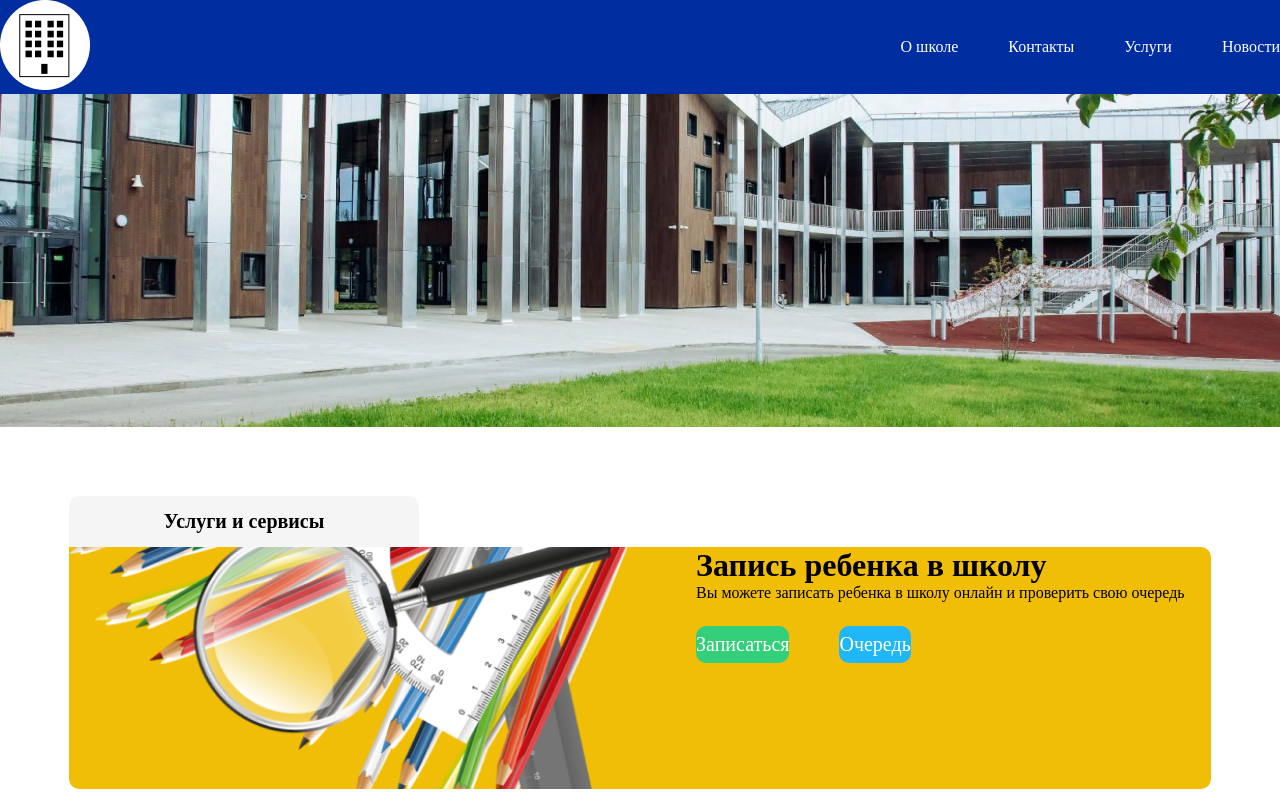
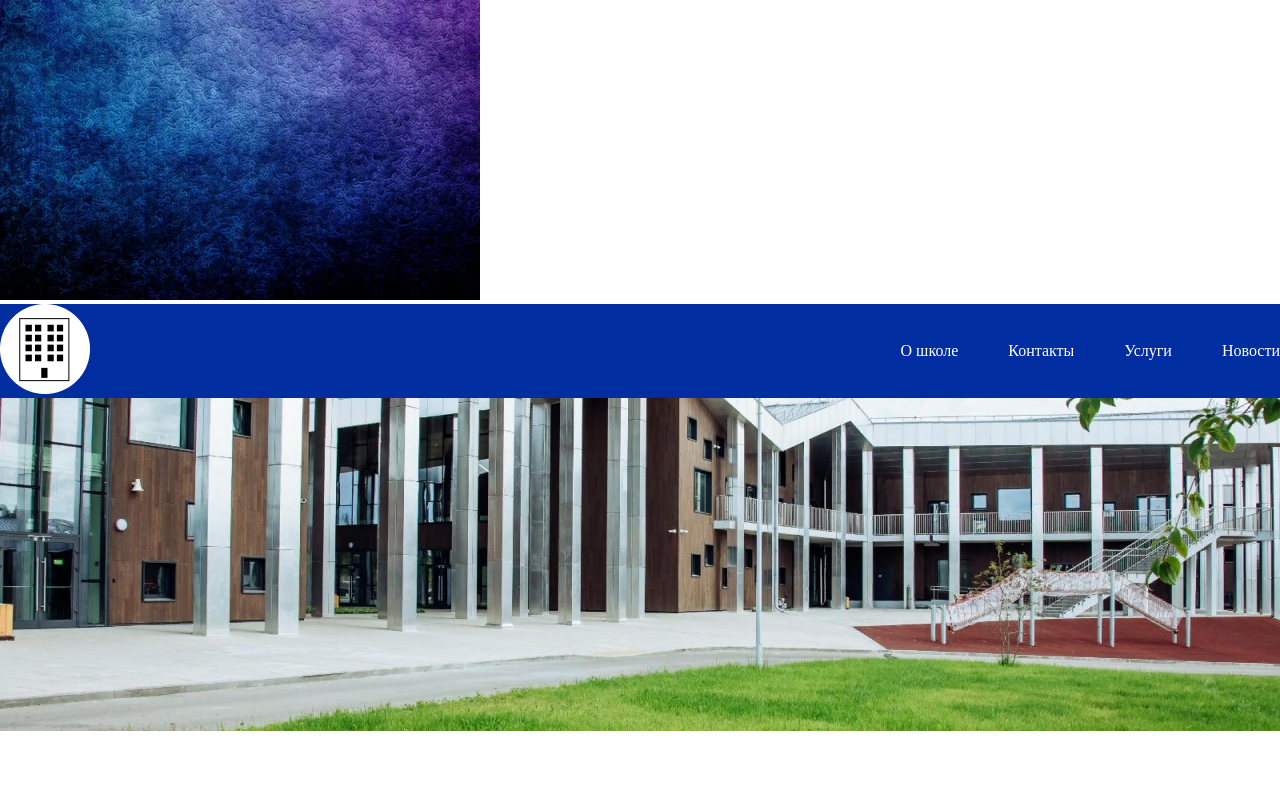
Before and after one commit to BuzurtAdam/app, a plain HTML site: page index.html in a window 1280 px wide. Shown: the top 797 px of the page. Drawn offline with Linux system fonts and the light colour scheme.

Commit message:
first commit

```diff
--- a/index.html
+++ b/index.html
@@ -2,14 +2,15 @@
 <html lang="en">
 <head>
     <meta charset="UTF-8">
-    <meta http-equiv="X-UA-Compatible" content="IE=edge">
+    <meta http-equiv="X-UA-Compatible" content="IE=chrome">
     <meta name="viewport" content="width=device-width, initial-scale=1.0">
     <link rel="stylesheet" href="style.css">
     <title>Document</title>
 </head>
 <body>
-
-
+    <div class="background">
+        <img src="img/fonchik.jpg" />
+      </div>
     <header>
         <div class="container">
             <div class="header__wrapper">
```
Also changed, not shown: img/fonchik.jpg (added), img/fonchik2.jpg (added).
